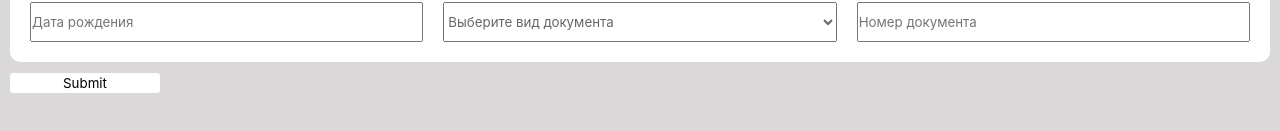
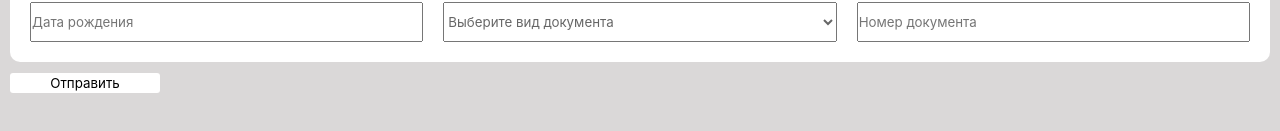
Before and after one commit to karanzhenya/react-js-test-project, a React (Vite) app: page /#/ in a window 1280 px wide. Shown: the part 281-412 px from the top of the page. Built offline with nearby package versions, Linux system fonts and the light colour scheme.

Commit message:
Update FormPage.jsx
refactor submit button

```diff
--- a/src/pages/FormPage/FormPage.jsx
+++ b/src/pages/FormPage/FormPage.jsx
@@ -199,7 +199,7 @@ function FormPage(props) {
                         );
                     })}
                     <div className='submitButton'>
-                        <input type="submit"/>
+                        <input type="submit" value='Отправить'/>
                     </div>
                 </form>
             </section>
```
